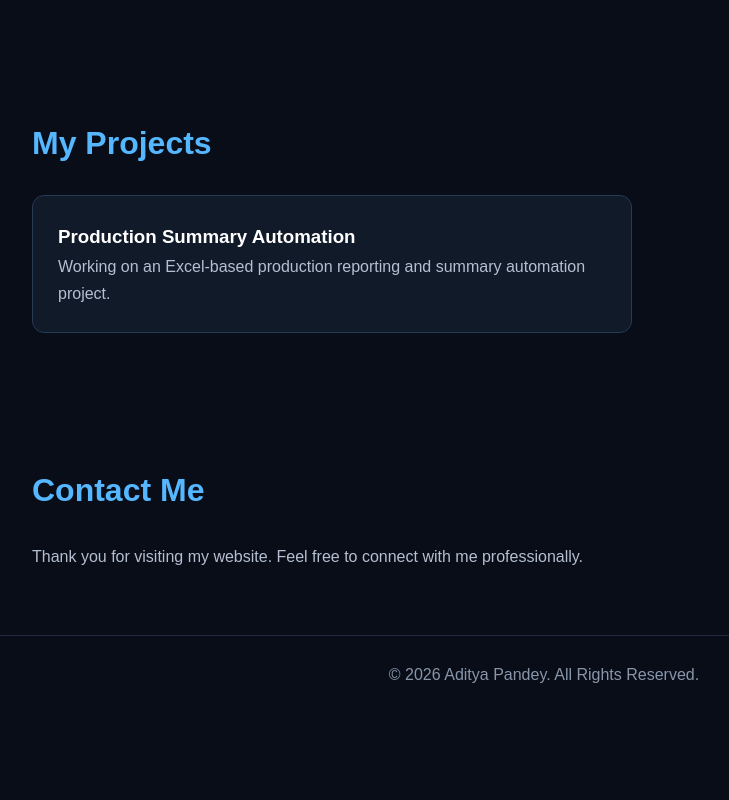
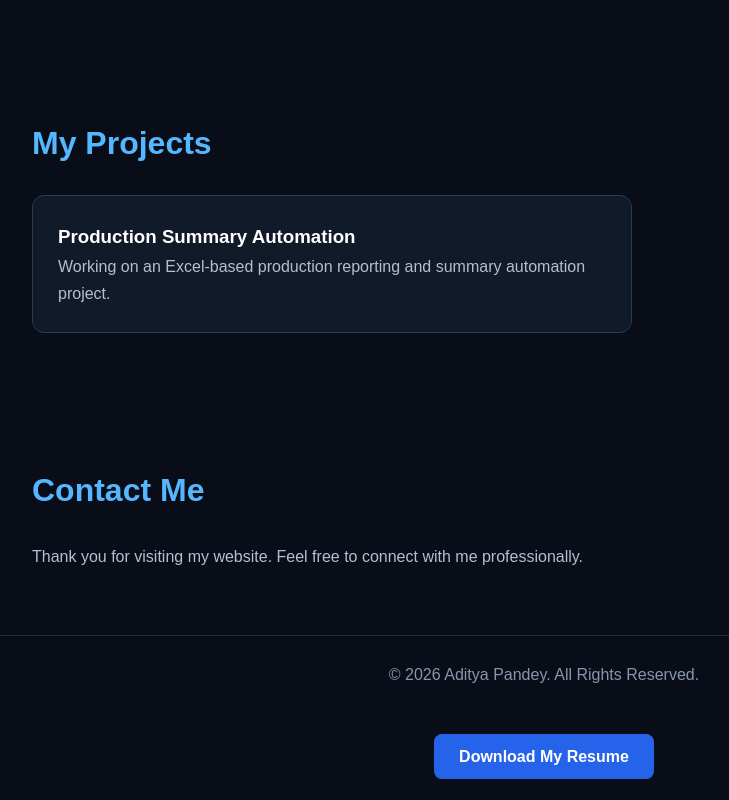
Before and after one commit to theadityapandey-dev/theadityapandey-dev.github.io, a plain HTML site: page index.html in a window 1280 px wide. Shown: the part 1308-2108 px from the top of the page, without its empty margins (96-825 px from the left). Before the commit the page ends 2021 px from the top, so only its background shows below. Drawn offline with Linux system fonts and the light colour scheme.

Commit message:
Update index.html

```diff
--- a/index.html
+++ b/index.html
@@ -221,6 +221,13 @@
   <footer>
     © 2026 Aditya Pandey. All Rights Reserved.
   </footer>
-
+<div style="text-align:center; margin:30px;">
+  <a href="Aditya_Pandey_MIS_Executive_Resume_Final.pdf"
+     download
+     style="background:#2563eb; color:white; padding:14px 25px;
+     text-decoration:none; border-radius:8px; font-weight:bold;">
+     Download My Resume
+  </a>
+</div>
 </body>
 </html>
```
